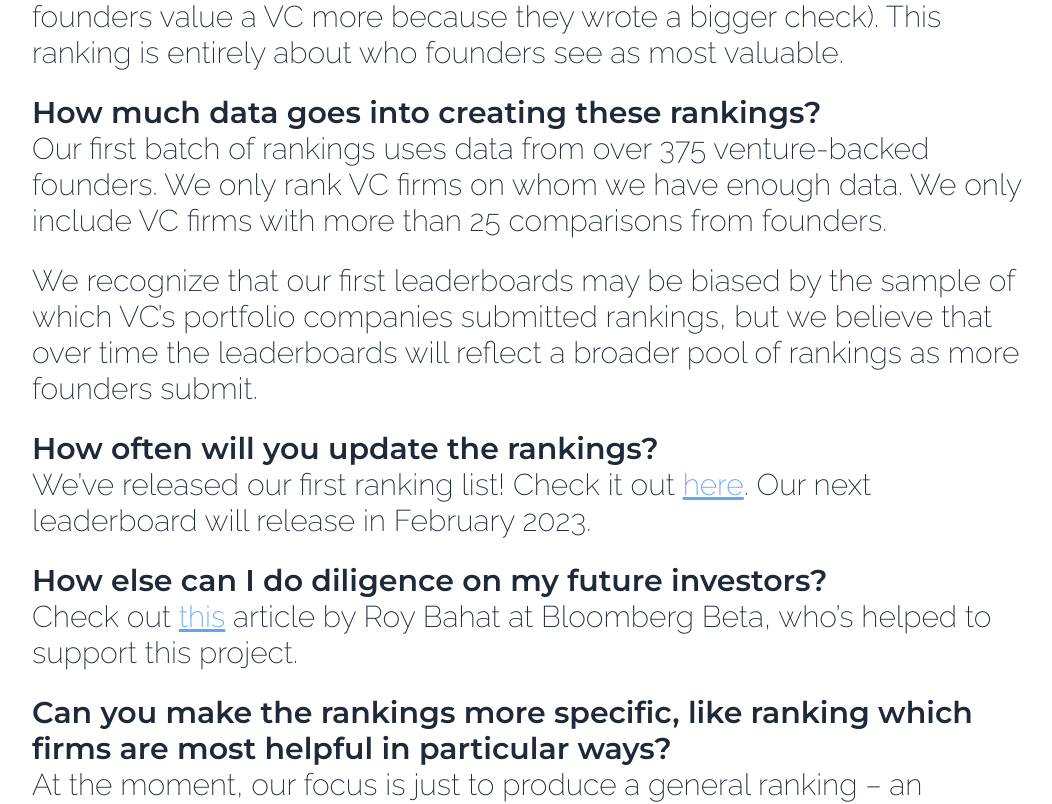
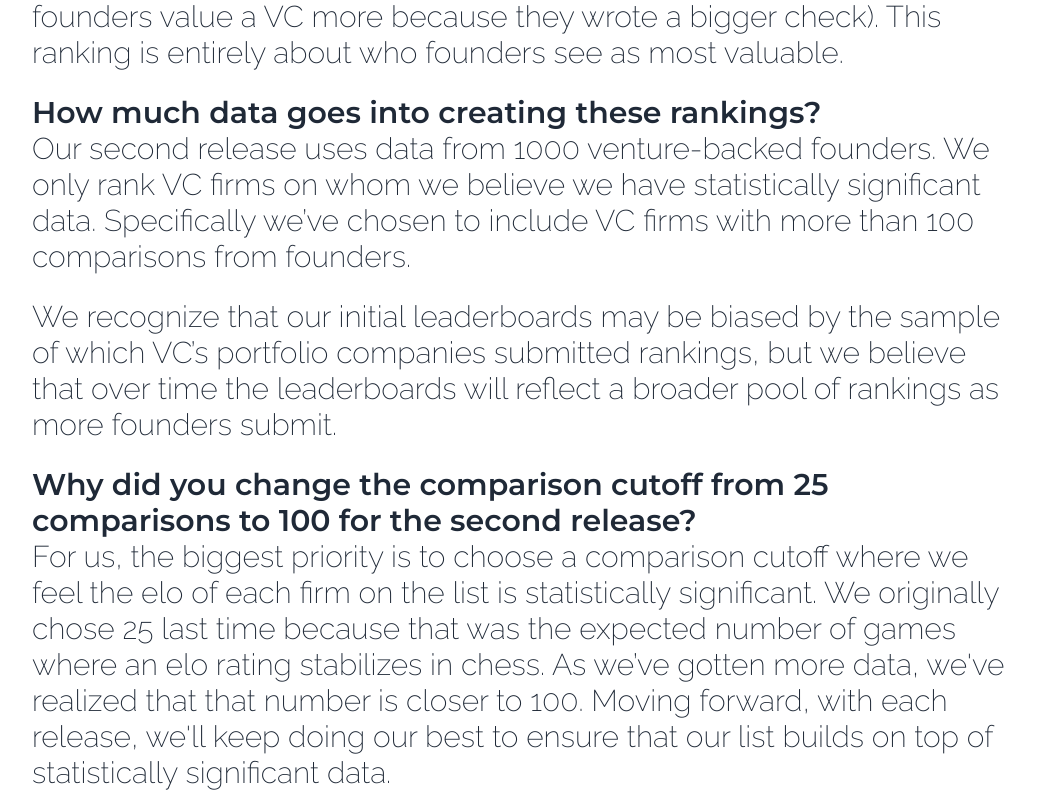
Before and after one commit to jerry1ye10/founders-choice, a Next.js app: page /about in a window 1280 px wide. Shown: the part 2161-2965 px from the top of the page, without its empty margins (112-1164 px from the left). Built offline with nearby package versions, Linux system fonts and the light colour scheme; no server answers.

Commit message:
copy changes

```diff
--- a/pages/about.js
+++ b/pages/about.js
@@ -116,25 +116,41 @@ export default function FAQ() {
         How much data goes into creating these rankings?
       </h3>
       <p className={STYLED_PARA}>
-        Our first batch of rankings uses data from over 375 venture-backed
-        founders. We only rank VC firms on whom we have enough data. We only
-        include VC firms with more than 25 comparisons from founders.
+        Our second release uses data from 1000 venture-backed founders. We only
+        rank VC firms on whom we believe we have statistically significant data.
+        Specifically we’ve chosen to include VC firms with more than 100
+        comparisons from founders.
       </p>
       <p className={STYLED_PARA}>
-        We recognize that our first leaderboards may be biased by the sample of
-        which VC’s portfolio companies submitted rankings, but we believe that
-        over time the leaderboards will reflect a broader pool of rankings as
-        more founders submit.
+        We recognize that our initial leaderboards may be biased by the sample
+        of which VC’s portfolio companies submitted rankings, but we believe
+        that over time the leaderboards will reflect a broader pool of rankings
+        as more founders submit.
       </p>
+      <h3 className={STYLED_SUBHEADER}>
+        Why did you change the comparison cutoff from 25 comparisons to 100 for
+        the second release?
+      </h3>
+      <p className={STYLED_PARA}>
+        For us, the biggest priority is to choose a comparison cutoff where we
+        feel the elo of each firm on the list is statistically significant. We
+        originally chose 25 last time because that was the expected number of
+        games where an elo rating stabilizes in chess. As we’ve gotten more
+        data, we've realized that that number is closer to 100. Moving forward,
+        with each release, we'll keep doing our best to ensure that our list
+        builds on top of statistically significant data.
+      </p>
+
       <h3 className={STYLED_SUBHEADER}>
         How often will you update the rankings?
       </h3>
       <p className={STYLED_PARA}>
-        We’ve released our first ranking list! Check it out{" "}
+        We're planning on updating the rankings roughly every 6 months! Check
+        out our latest release{" "}
         <Link href={"/"}>
           <a class="underline text-blue-400">here</a>
         </Link>
-        {""}. Our next leaderboard will release in February 2023.
+        {""}.
       </p>
       <h3 className={STYLED_SUBHEADER}>
         How else can I do diligence on my future investors?
--- a/pages/ranking.js
+++ b/pages/ranking.js
@@ -120,13 +120,15 @@ export default function CompletedComparisons({ data = [] }) {
           </div>
           <h2 className="raleway text-left sm:text-2xl font-extralight mb-4 sm:mt-20 mt-8 text-md">
             We only include firms where we received 100 or more comparisons to
-            other firms. If you're a founder and you want to help increase the
-            amount of firms on our list, please contribute to our rankings{" "}
-            <Link href="/login/">
+            other firms. We changed this from our first release where we had
+            included firms with over 25 comparisons. To learn more about our
+            change and the rest of our methodology, please view our FAQ{" "}
+            <Link href="/about/">
               <a class="underline text-blue-400">here</a>
             </Link>
-            . Our next ranking will be coming out in early February!
+            .
           </h2>
+
           <h2 className="raleway text-left sm:text-2xl font-extralight mb-4 sm:mt-5 text-md">
             Disclaimer: Even though we want our ranking to be as comprehensive
             as possible, we recommend doing your own diligence on VC firms.
```
